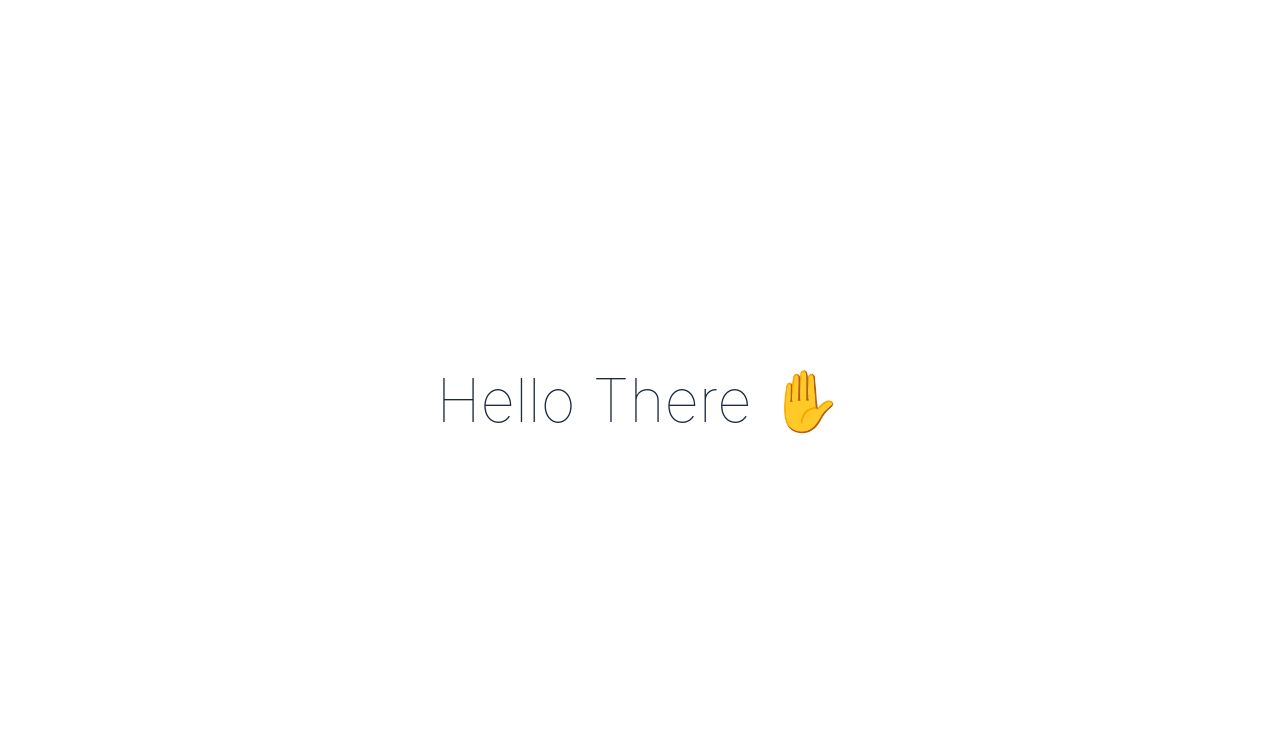
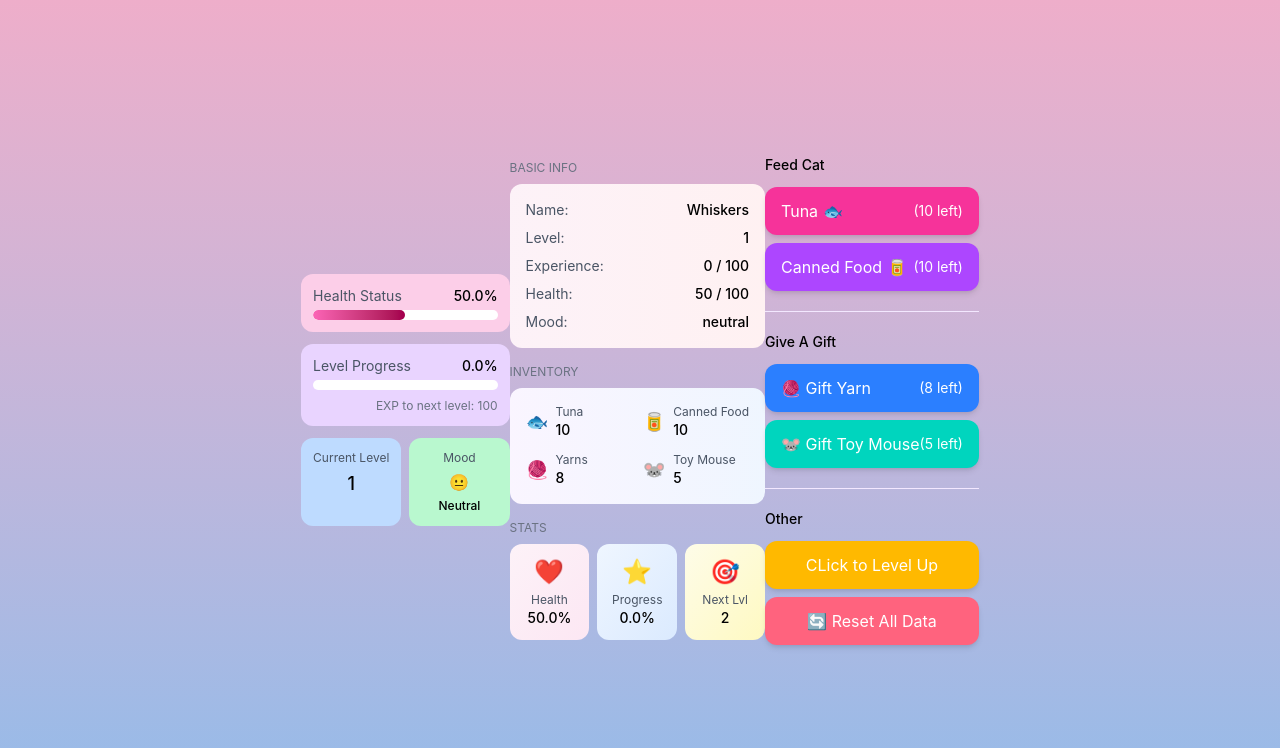
Before and after one commit to adelg03/pinia-cat-app, a Vue app: page / in a window 1280 px wide. Shown: the top 748 px of the page. Built offline with nearby package versions, Linux system fonts and the light colour scheme.

Commit message:
Added Status and Buttons Component

```diff
--- /dev/null
+++ b/src/components/CatButtons.vue
@@ -0,0 +1,75 @@
+<script setup>
+import { useCatStore } from '@/stores/catStore'
+
+const catStore = useCatStore()
+</script>
+
+<template>
+  <div class="space-y-5">
+    <div>
+      <p class="mb-3 text-sm font-medium text-black">Feed Cat</p>
+      <div class="space-y-2">
+        <button
+          class="flex w-full items-center justify-between rounded-xl bg-pink-500 px-4 py-3 text-white shadow-md transition-all hover:bg-pink-700 hover:shadow-lg disabled:cursor-not-allowed disabled:opacity-40"
+          :disabled="catStore.inventory.tuna === 0"
+          @click="catStore.feed('tuna')"
+        >
+          <span>Tuna 🐟</span>
+          <span class="text-sm">({{ catStore.inventory.tuna }} left)</span>
+        </button>
+        <button
+          class="flex w-full items-center justify-between rounded-xl bg-purple-500 px-4 py-3 text-white shadow-md transition-all hover:bg-purple-700 hover:shadow-lg disabled:cursor-not-allowed disabled:opacity-40"
+          :disabled="catStore.inventory.treats === 0"
+          @click="catStore.feed('treats')"
+        >
+          <span>Canned Food 🥫</span>
+          <span class="text-sm">({{ catStore.inventory.treats }} left)</span>
+        </button>
+      </div>
+    </div>
+
+    <div class="border-t border-purple-100"></div>
+
+    <div>
+      <p class="mb-3 text-sm font-medium text-black">Give A Gift</p>
+      <div class="space-y-2">
+        <button
+          class="flex w-full items-center justify-between rounded-xl bg-blue-500 px-4 py-3 text-white shadow-lg shadow-md transition-all hover:bg-blue-800 disabled:cursor-not-allowed disabled:opacity-40"
+          :disabled="catStore.inventory.yarn === 0"
+          @click="catStore.gift('yarn')"
+        >
+          <span>🧶 Gift Yarn</span>
+          <span class="text-sm">({{ catStore.inventory.yarn }} left)</span>
+        </button>
+        <button
+          class="flex w-full items-center justify-between rounded-xl bg-teal-400 px-4 py-3 text-white shadow-md transition-all hover:bg-teal-600 hover:shadow-lg disabled:cursor-not-allowed disabled:opacity-40"
+          :disabled="catStore.inventory.toyMouse === 0"
+          @click="catStore.gift('toyMouse')"
+        >
+          <span>🐭 Gift Toy Mouse</span>
+          <span class="text-sm">({{ catStore.inventory.toyMouse }} left)</span>
+        </button>
+      </div>
+    </div>
+
+    <div class="border-t border-purple-100"></div>
+
+    <div>
+      <p class="mb-3 text-sm font-medium text-black">Other</p>
+      <div class="space-y-2">
+        <button
+          class="flex w-full items-center justify-center gap-2 rounded-xl bg-amber-400 px-4 py-3 text-white shadow-md transition-all hover:bg-amber-700 hover:shadow-lg"
+          @click="catStore.forceLevelUp"
+        >
+          <span>CLick to Level Up</span>
+        </button>
+        <button
+          class="flex w-full items-center justify-center gap-2 rounded-xl bg-rose-400 px-4 py-3 text-white shadow-lg shadow-md transition-all hover:bg-rose-800 hover:shadow-lg"
+          @click="catStore.resetGame"
+        >
+          <span>🔄 Reset All Data</span>
+        </button>
+      </div>
+    </div>
+  </div>
+</template>
--- /dev/null
+++ b/src/components/CatStatus.vue
@@ -0,0 +1,59 @@
+<script setup>
+import { useCatStore } from '@/stores/catStore'
+
+const catStore = useCatStore()
+
+const getMoodEmoji = () => {
+  const emojis = {
+    neutral: '😐',
+    happy: '😸',
+    ecstatic: '😻',
+  }
+  return emojis[catStore.mood] || '🐱'
+}
+</script>
+
+<template>
+  <div class="space-y-3">
+    <div class="rounded-xl bg-pink-200 p-3">
+      <div class="mb-1 flex items-center justify-between">
+        <span class="text-sm text-gray-600">Health Status</span>
+        <span class="text-sm font-medium">{{ catStore.healthPercent.toFixed(1) }}%</span>
+      </div>
+      <div class="h-2.5 w-full overflow-hidden rounded-full bg-white">
+        <div
+          class="h-full rounded-full bg-linear-to-r from-pink-400 to-pink-800 transition-all duration-300"
+          :style="{ width: catStore.healthPercent + '%' }"
+        ></div>
+      </div>
+    </div>
+
+    <div class="rounded-xl bg-purple-200 p-3">
+      <div class="mb-1 flex items-center justify-between">
+        <span class="text-sm text-gray-600"> Level Progress</span>
+        <span class="text-sm font-medium">{{ catStore.expProgress.toFixed(1) }}%</span>
+      </div>
+      <div class="h-2.5 w-full overflow-hidden rounded-full bg-white">
+        <div
+          class="h-full rounded-full bg-linear-to-r from-purple-400 to-purple-800 transition-all duration-300"
+          :style="{ width: catStore.expProgress + '%' }"
+        ></div>
+      </div>
+      <div class="mt-2 text-right text-xs text-gray-500">
+        EXP to next level: {{ catStore.expToNextLevel }}
+      </div>
+    </div>
+
+    <div class="grid grid-cols-2 gap-2">
+      <div class="rounded-xl bg-blue-200 p-3 text-center">
+        <p class="mb-1 text-xs text-gray-600">Current Level</p>
+        <p class="text-lg font-medium text-black">{{ catStore.level || 5 }}</p>
+      </div>
+      <div class="rounded-xl bg-green-200 p-3 text-center">
+        <p class="mb-1 text-xs text-gray-600">Mood</p>
+        <p class="mb-1">{{ getMoodEmoji() }}</p>
+        <p class="text-xs font-medium">{{ catStore.moodDescription }}</p>
+      </div>
+    </div>
+  </div>
+</template>
--- a/src/views/HomePage.vue
+++ b/src/views/HomePage.vue
@@ -1,5 +1,15 @@
+<script setup>
+import Status from '@/components/CatStatus.vue'
+import Buttons from '@/components/CatButtons.vue'
+import Inventory from '@/components/CatInventory.vue'
+</script>
+
 <template>
-  <main class="flex flex-1 items-center justify-center">
-    <h1 class="text-6xl font-thin text-slate-800">Hello There ✋</h1>
+  <main
+    class="flex min-h-screen flex-1 items-center justify-center bg-linear-to-t from-[#94BBE9] to-[#EEAECA]"
+  >
+    <Status />
+    <Inventory />
+    <Buttons />
   </main>
 </template>
```
